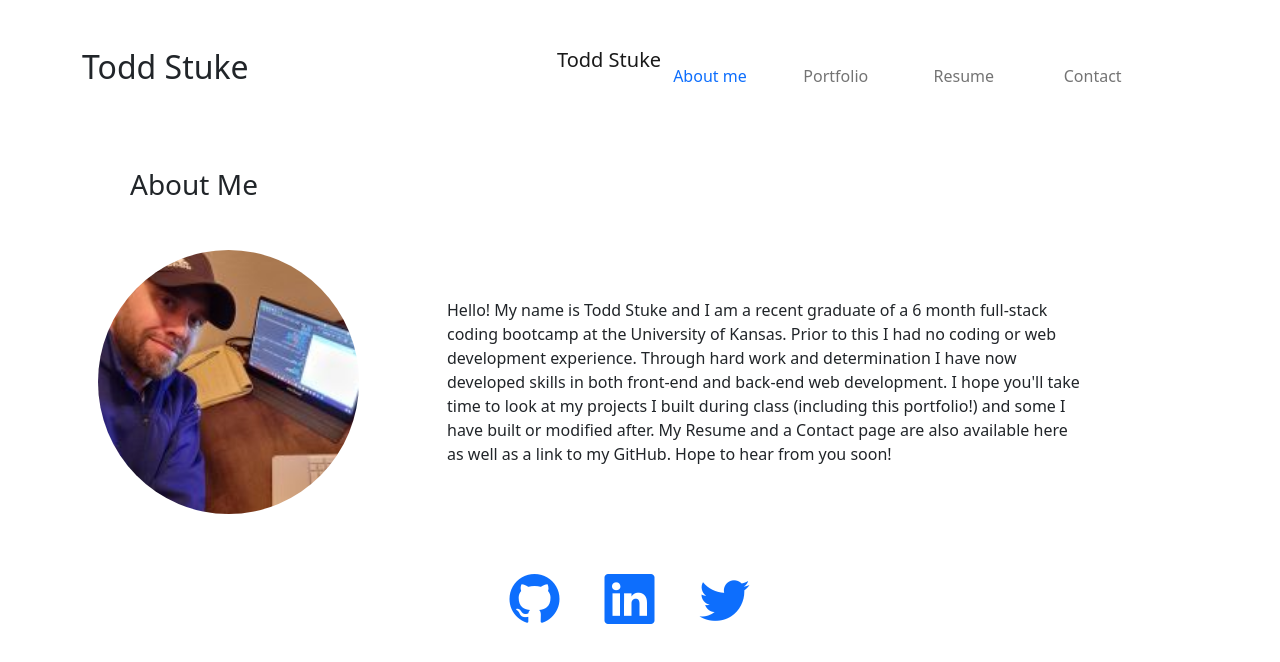
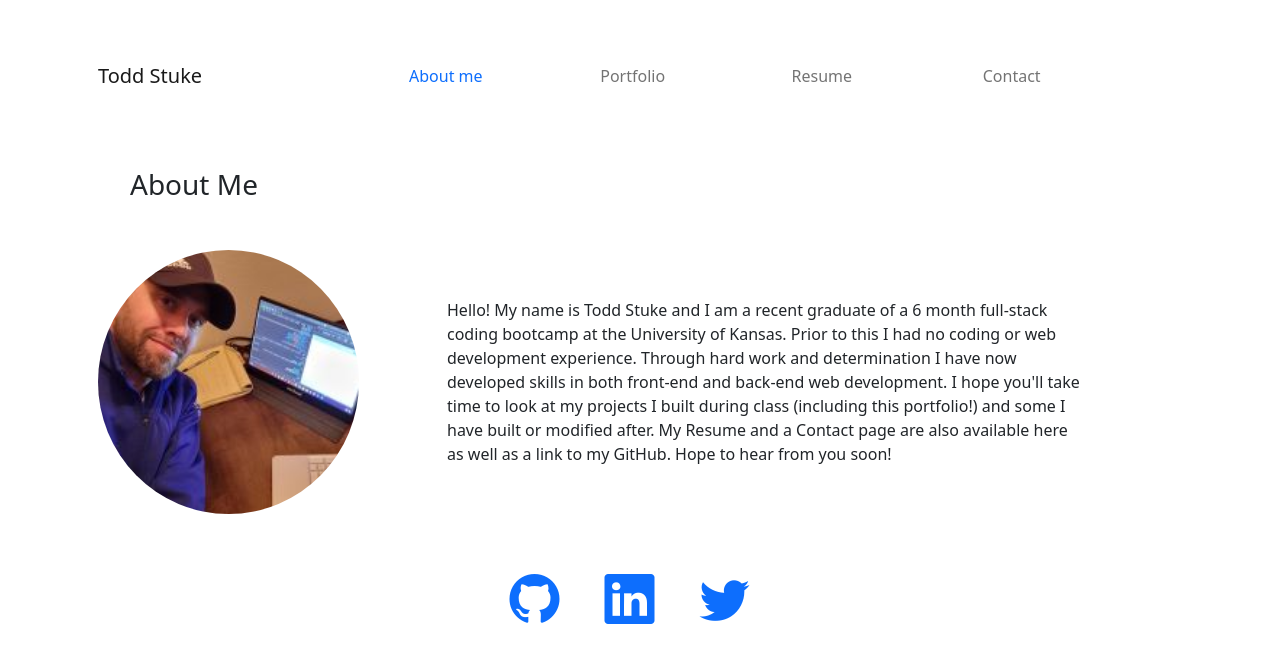
Before and after one commit to tddstuke/React-Portfolio, a React (Create React App) app: page / in a window 1280 px wide. Shown: the top 662 px of the page. Built offline with nearby package versions, Linux system fonts and the light colour scheme; the HTML template or start-up script is replaced by a standard one.

Commit message:
more responsive tweaks

```diff
--- a/src/components/About/index.js
+++ b/src/components/About/index.js
@@ -4,7 +4,7 @@ function About() {
   return (
     <div className="container">
       <section>
-        <h3 className="m-5">About Me</h3>
+        <h3 className="m-5 text-center text-lg-start">About Me</h3>
         <div className="row">
           <img
             className="mx-3 rounded-circle col-md-6 col-lg-3"
--- a/src/components/Header/index.js
+++ b/src/components/Header/index.js
@@ -5,8 +5,8 @@ function Header(props) {
   const { navChoices = [], setCurrentChoice, currentChoice } = props;
   return (
     <div className="container">
-      <header className="row d-md-flex justify-content-md-between">
-        <h2 className="col-md-3 mt-5 mb-3">
+      {/* <header className="row d-md-flex justify-content-md-between"> */}
+      {/* <h2 className="col-md-3 mt-5 mb-3">
           <a
             className="text-reset text-decoration-none"
             data-testid="link"
@@ -14,19 +14,23 @@ function Header(props) {
           >
             Todd Stuke
           </a>
-        </h2>
-        <Navbar expand="md" className=" col-md-7">
+        </h2> */}
+      <Navbar expand="md" className=" row d-md-flex justify-content-md-between">
         <Container>
-            <Navbar.Brand className="navbar-brand" href="#">
+          <Navbar.Brand
+            className="navbar-brand col-md-3 mt-md-5 mb-md-3 mx-sm-3 ml-sm-0"
+            href="/"
+          >
             Todd Stuke
           </Navbar.Brand>
           <Navbar.Toggle aria-controls="basic-navbar-nav" />
           <Navbar.Collapse id="basic-navbar-nav">
+            <Container className="mx-sm-2">
               <Nav className="row col-md-12 list-unstyled">
                 {/* <ul className="row col-md-12 list-unstyled"> */}
                 {navChoices.map((choice) => (
                   <Nav.Link
-                    className={`col-md-3 mt-md-5 mb-md-3  ${
+                    className={`col-md-3 mt-md-5 mb-md-3 ${
                       currentChoice.name === choice.name && "text-primary"
                     }`}
                     key={choice.name}
@@ -42,6 +46,7 @@ function Header(props) {
                 ))}
                 {/* </ul> */}
               </Nav>
+            </Container>
           </Navbar.Collapse>
         </Container>
       </Navbar>
@@ -75,7 +80,7 @@ function Header(props) {
             </div>
           </div>
         </nav> */}
-      </header>
+      {/* </header> */}
     </div>
   );
 }
```
Lines whose indentation alone changed are shown as unchanged.
